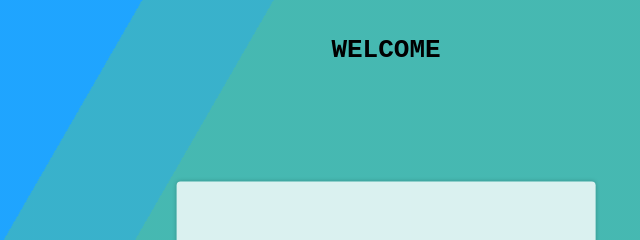
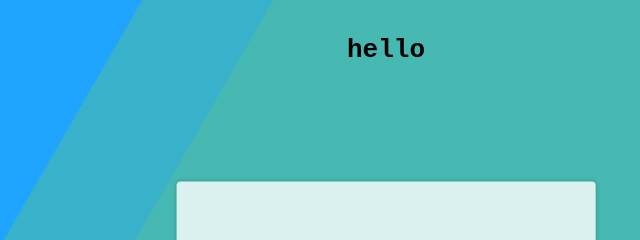
Before and after one commit to vijayveerachamy25/login, a plain HTML site: page index.html in a window 1280 px wide. Shown: the top 240 px of the page, 254-894 px from the left. Drawn offline with Linux system fonts and the light colour scheme.

Commit message:
Update index.html

```diff
--- a/index.html
+++ b/index.html
@@ -8,7 +8,7 @@
 	<script src="index.js"></script>
 </head>
 <br>
-<h1>WELCOME</h1>
+<h1>hello</h1>
 
 
 <body>
```
